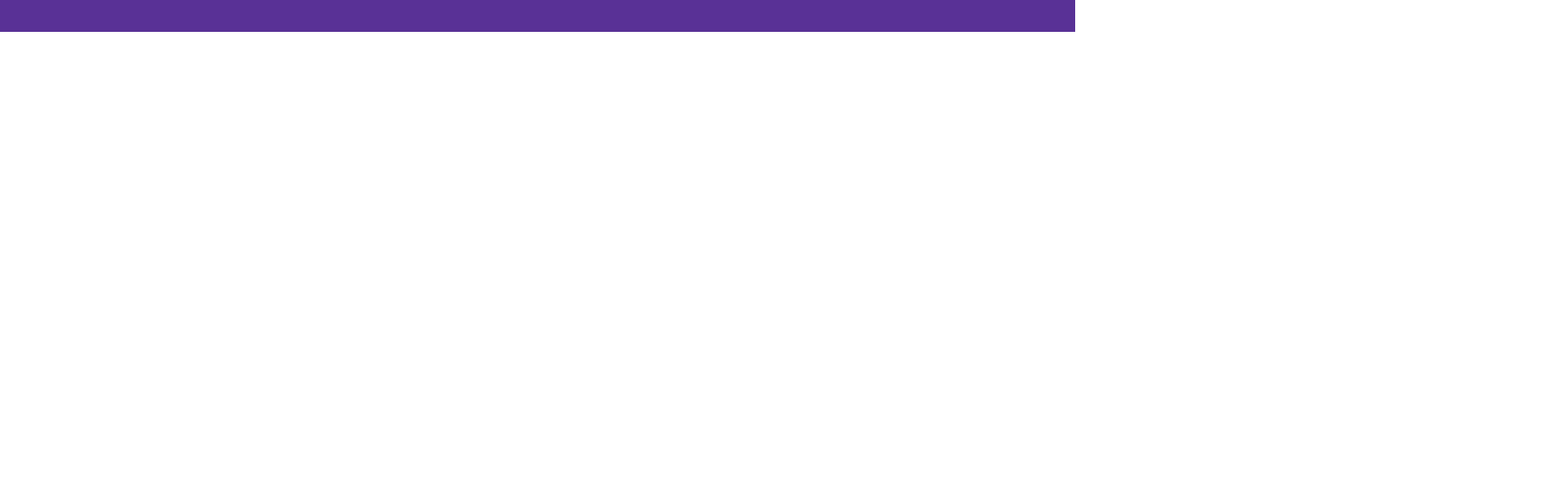
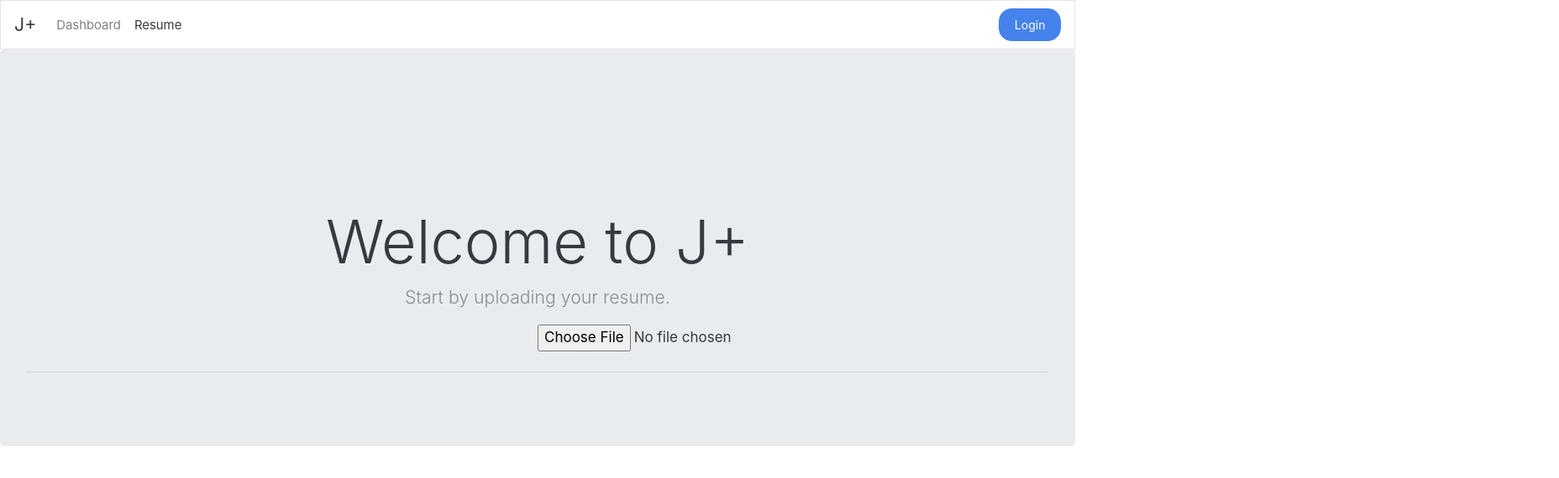
Before and after one commit to ethan-yyh/JPlus, a React (Create React App) app in the folder j-plus/: page / in a window 1280 px wide. Shown: the top 570 px of the page at 84% size, 1856 px wide, since content can reach past the window. Built offline with nearby package versions, Linux system fonts and the light colour scheme.

Commit message:
updated on resume page

```diff
--- a/j-plus/src/App.js
+++ b/j-plus/src/App.js
@@ -1,14 +1,15 @@
 import './App.css';
 import { Route } from "react-router-dom"; // for multi page application
-import Home from './Home/Home.js';
+// import Home from './Home/Home.js';
+import Resume from './Resume/Resume.js';
 import React, { Component } from 'react';
-import 'bootswatch/dist/pulse/bootstrap.min.css';
+import 'bootswatch/dist/litera/bootstrap.min.css';
 
 class App extends Component {
   render(){
     return (
       <div className="App">
-        <Route exact path="/" component={Home}/>
+        <Route exact path="/" component={Resume}/>
       </div>
     );
   } // end of render
--- a/j-plus/src/Home/NavBar.js
+++ b/j-plus/src/Home/NavBar.js
@@ -2,13 +2,46 @@
 
 class NavBar extends Component{
     render(){
-        return(
-            <div>
-                <nav className="navbar navbar-expand-lg navbar-dark bg-primary">
+        if(this.props.page === "resume"){
+            return(
+                <div>
+                    <nav className="navbar navbar-expand-lg navbar-light bg-light">
+                        <a className="navbar-brand" href="localhost:3000/">J+</a>
+                        <div className="collapse navbar-collapse" id="navbarColor03">
+                            <ul className="navbar-nav mr-auto">
+                                <li className="nav-item">
+                                    <a className="nav-link" href='localhost:3000/'>Dashboard</a>
+                                </li>
+                                <li className="nav-item active">
+                                    <a className="nav-link" href='localhost:3000/'>Resume</a>
+                                </li>
+                            </ul>
+                            <button className="btn btn-primary my-2 my-sm-0">Login</button>
+                        </div>
+                    </nav>
+                </div>
+            );
+        } else {
+            return(
+                <div>
+                    <nav className="navbar navbar-expand-lg navbar-light bg-light">
+                        <a className="navbar-brand" href="localhost:3000/">J+</a>
+                        <div className="collapse navbar-collapse" id="navbarColor03">
+                            <ul className="navbar-nav mr-auto">
+                                <li className="nav-item active">
+                                    <a className="nav-link" href='localhost:3000/'>Dashboard</a>
+                                </li>
+                                <li className="nav-item">
+                                    <a className="nav-link" href='localhost:3000/'>Resume</a>
+                                </li>
+                            </ul>
+                            <button className="btn btn-primary my-2 my-sm-0">Login</button>
+                        </div>
+                    </nav>
+                </div>
+            );
+        }
 
-                </nav>
-            </div>
-        );
     }
 }
 
--- /dev/null
+++ b/j-plus/src/Resume/NewDocument.css
@@ -0,0 +1,11 @@
+.jumbotron{
+    text-align: center;
+}
+
+#header{
+    margin-top: 10%;
+}
+
+#file-input{
+    margin-left: 50%;
+}
--- /dev/null
+++ b/j-plus/src/Resume/NewDocument.js
@@ -0,0 +1,24 @@
+import { React, Component } from 'react';
+import "./NewDocument.css";
+
+class NewDocument extends Component{
+    render(){
+        var message = "Start by uploading your resume.";
+        var header = "Welcome to J+";
+
+        return(
+            <div className="jumbotron">
+                <h1 className="display-3" id="header">{header}</h1>
+                <p className="lead">{message}</p>
+                <form>
+                    <div className="form-grpoup">
+                        <input type="file" class="form-control-file" aria-describedby="fileHelp" placeholder="Upload Resume" id="file-input"></input>
+                    </div>
+                </form>
+                <hr className="my-4"></hr>
+            </div>
+        );
+    } // end of render
+} // end of NewDocument
+
+export default NewDocument;
--- /dev/null
+++ b/j-plus/src/Resume/Resume.js
@@ -0,0 +1,17 @@
+import { React, Component } from 'react';
+import NavBar from '../Home/NavBar.js';
+import NewDocument from './NewDocument.js';
+
+class Resume extends Component{
+    render(){
+        return(
+            <div>
+                <NavBar page="resume"/>
+                <NewDocument/>
+            </div>
+
+        );
+    }
+}
+
+export default Resume
```
